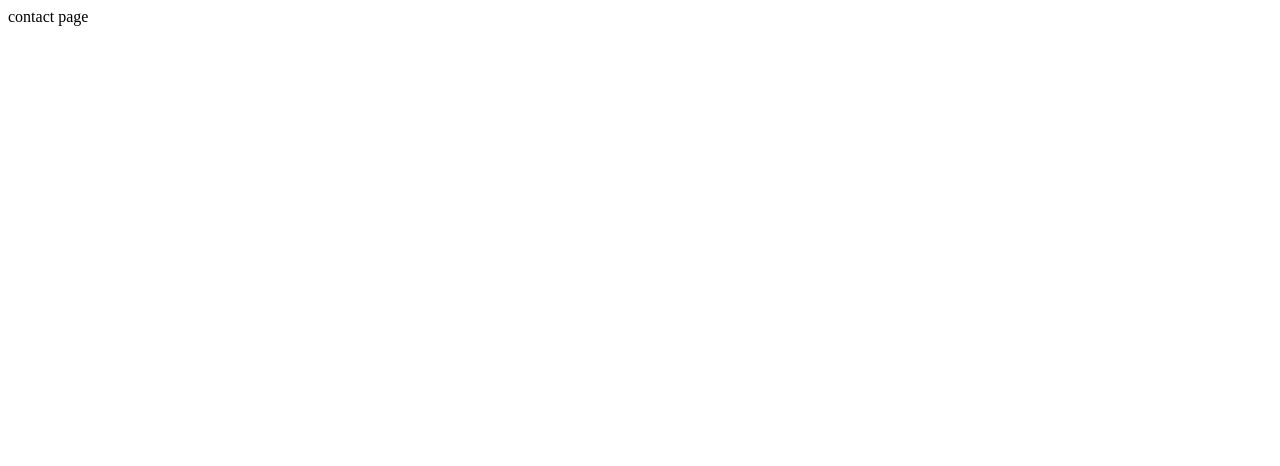
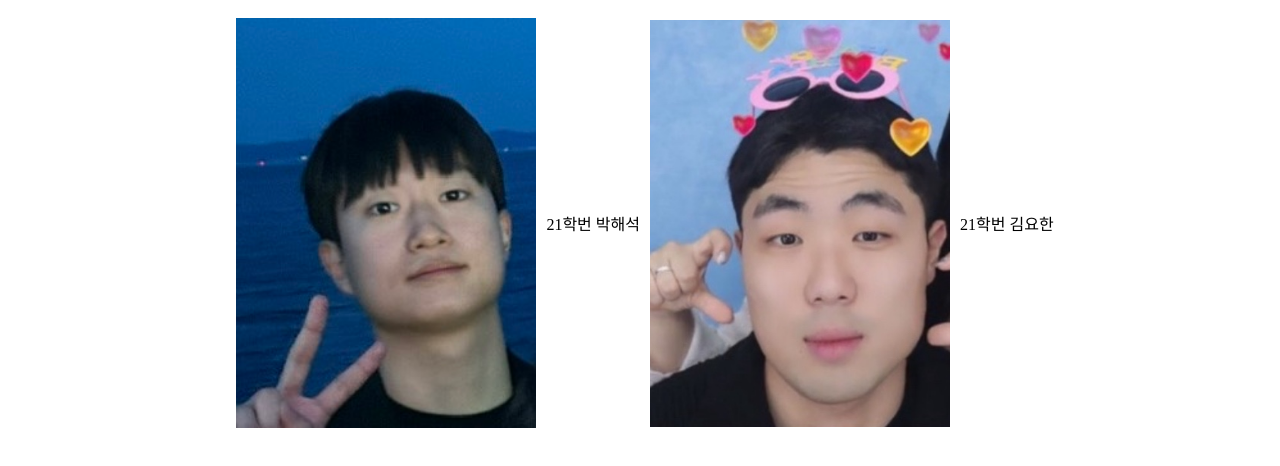
Before and after one commit to SuinLee10/SLE_SummerProject, a plain HTML site: page src/contact.html in a window 1280 px wide. Drawn offline with Linux system fonts and the light colour scheme.

Commit message:
updated contact

```diff
--- a/src/contact.html
+++ b/src/contact.html
@@ -1 +1,29 @@
-contact page
+<!DOCTYPE html>
+<html lang="en">
+<head>
+    <meta charset="UTF-8">
+    <meta name="viewport" content="width=device-width, initial-scale=1.0">
+    <title>document</title>
+    <style>
+        .image-container {
+            display: flex; /* 이미지를 가로로 나란히 배치 */
+            justify-content: center; /* 중앙 정렬 */
+            align-items: center; /* 세로 중앙 정렬 */
+        }
+        img {
+            width: 300px; /* 모든 이미지의 너비를 300px로 설정 */
+            height: auto; /* 비율 유지 */
+            margin: 10px; /* 이미지 주변 여백 */
+        }
+    </style>
+    <link href = "style_contact.css" rel="stylesheet">
+</head>
+<body>
+    <div class="image-container">
+        <img src="image/HaeseokPark.jpg" alt="해석 박">
+        <p>21학번 박해석</p>
+        <img src="image/Yohan.jpg" alt="요한">
+        <p>21학번 김요한</p>
+    </div>
+</body>
+</html>
```
Also changed, not shown: src/image/HaeseokPark.jpg (added), src/image/Yohan.jpg (added), src/style_contact.css (added).
